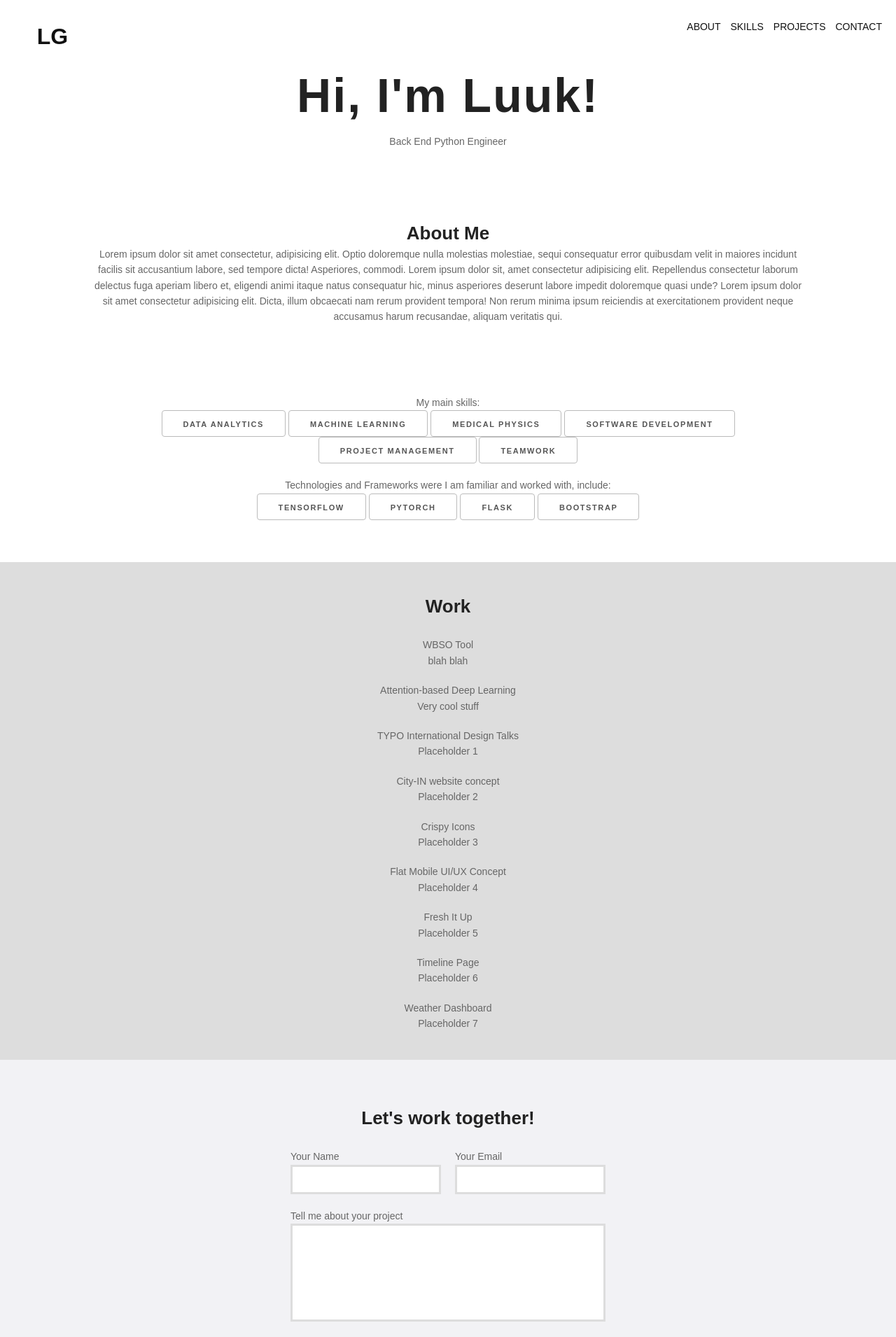
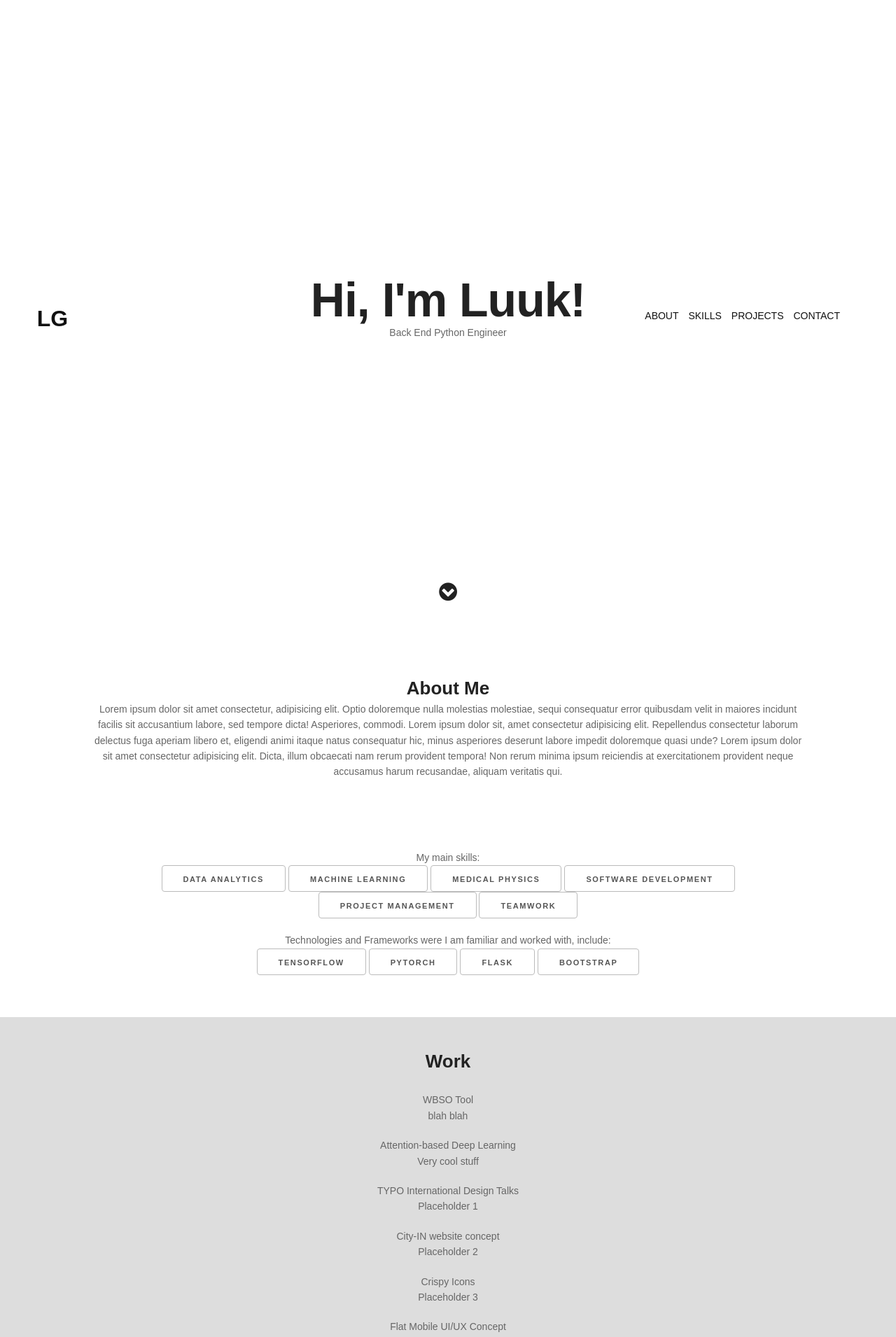
Before and after one commit to LuuckyG/PortfolioWebsite, a Jekyll site: the page built from index.html, in a window 1280 px wide. Shown: the top 1910 px of the page at 70% size. Built offline with Jekyll 4.4.1, drawn with Linux system fonts in a browser that asks for light colours; some web fonts are replaced.

Commit message:
Added media queries and scroll buttons to header and footer

```diff
--- a/_includes/footer.html
+++ b/_includes/footer.html
@@ -24,4 +24,8 @@
         </ul>
     </div>
 
+    <div class="footer-up">
+        <a href="#about" class="fa fa-chevron-circle-up"></a>
+    </div>
+
 </footer>
--- a/_includes/header.html
+++ b/_includes/header.html
@@ -7,7 +7,13 @@
         {% endfor %}
     </nav>
 
-    <h1><span>{{ site.data.settings.title }}</span></h1>
-    <p class="desc">{{ site.data.settings.description }}</p>
+    <div class="header-title">
+        <h1><span>{{ site.data.settings.title }}</span></h1>
+        <p class="desc">{{ site.data.settings.description }}</p>
+    </div>
+
+    <div class="header-down">
+        <a href="#about" class="fa fa-chevron-circle-down"></a>
+    </div>
 
 </header>
--- a/assets/css/4-sections/_footer.sass
+++ b/assets/css/4-sections/_footer.sass
@@ -3,56 +3,108 @@ footer
     color: white
     padding: 20px 20px 0 20px
     display: flex
+    flex-wrap: wrap
     justify-content: space-between
 
-    .footer-wrapper
+.footer-wrapper
+    order: 1
+    text-align: left
+    margin: 10px
+
+    .logo
+        height: 50px
+        width: 50px
+        display: flex
+        float: left
+        margin: 0 30px
+        align-items: center
+
+    .nav-item
+        display: inline-block
+        text-decoration: none
+        color: white
+        margin-right: 10px
+
+        &:last-child
+            margin-right: 0
+
+    a, #copyright
+            text-transform: uppercase
+
+    #copyright
         text-align: left
-        margin: 10px
 
-        .logo
-            height: 50px
-            width: 50px
-            display: flex
-            float: left
-            margin: 0 30px
-            align-items: center
+.socials
+    order: 2
+    align-content: center
+    align-items: center
+    margin: 0px 100px 0 0
+    font-size: 24px
+    color: $silver
 
-        .nav-item
+    ul
+        margin: 5px 0 0 0
+        padding: 0
+
+        li
+            text-align: left
+            list-style-type: none
             display: inline-block
-            text-decoration: none
-            color: white
-            margin-right: 10px
+            margin-left: 15px
 
-            &:last-child
-                margin-right: 0
+            a
+                color: $white
+                display: block
 
-        a, #copyright
-                text-transform: uppercase
+                &:hover,
+                &:focus
+                    color: lighten(#0074D9, 20%)
 
-        #copyright
-            text-align: left
+
+.footer-up
+    order: 3
+    position: absolute
+    left: 50%
+    padding-top: 60px
+    transform: translate(-50%, -50%)
+    font-size: 24px
+
+    a
+        color: $white
+
+
+
+@media screen and ( max-width: 992px )
+    footer
+        flex-direction: column-reverse
+        text-align: center
+
+        .footer-wrapper
+            margin: 0
+            padding: 0
+
+            .nav-item
+                display: none
+
+            .logo
+                margin: 0 0 10px 0
+
+            #copyright
+                float: right
+                text-align: right
+                padding-top: 10px
 
     .socials
-        align-content: center
-        align-items: center
-        margin: 10px 100px 0 0
-        font-size: 20px
-        color: $silver
+        margin: 0
 
         ul
-            margin: 5px 0 0 0
-            padding: 0
+            margin: 0 0 10px 0
 
             li
-                text-align: left
-                list-style-type: none
-                display: inline-block
-                margin-left: 15px
 
-                a
-                    color: $white
-                    display: block
+                &:nth-child(1)
+                    margin-left: 0
 
-                    &:hover,
-                    &:focus
-                        color: lighten(#0074D9, 20%)
+    .footer-up
+        position: relative
+        margin: 0 0 -30px 0
--- a/assets/css/4-sections/_header.sass
+++ b/assets/css/4-sections/_header.sass
@@ -1,6 +1,6 @@
 header
     text-align: center
-    height: 250px
+    height: 100vh
     align-content: center
 
     .logo
@@ -15,7 +15,7 @@ header
 
     nav
         float: right
-        margin: 10px
+        margin: 20px 70px 10px 10px
 
         a
             display: inline-block
@@ -24,13 +24,23 @@ header
             color: #111111
             margin-right: 10px
 
+.header-title
+    position: absolute
+    top: 50%
+    left: 50%
+    text-align: center
+    transform: translate(-50%, -50%)
+
     h1
-        margin: 20px 20px 5px 20px
-        padding: 10px 10px 0px 10px
-        clear: both
-        letter-spacing: 0.03em
+        margin: 0
 
-        span
-            display: inline-block
-            padding: 0.2em 0.5em
-            // border: red solid 10px
+.header-down
+    position: absolute
+    left: 0
+    right: 0
+    bottom: 0
+    padding-bottom: 30px
+    font-size: 30px
+
+    a
+        color: #222
```
